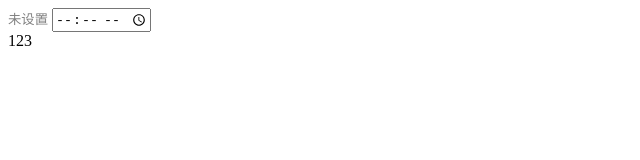
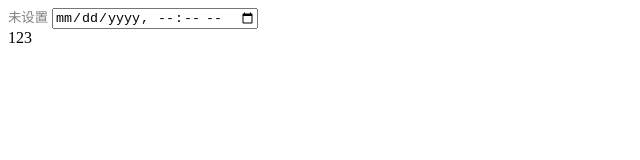
Before and after one commit to Ellen0604/demo, a plain HTML site: page index.html in a window 1280 px wide. Shown: the whole page, without its empty margins (0-640 px from the left). Drawn offline with Linux system fonts and the light colour scheme.

Commit message:
Update index.html

```diff
--- a/index.html
+++ b/index.html
@@ -28,7 +28,7 @@
 		  <option value="22">22</option>
 		  <option value="24">24</option>
 		</select>
-		<input type="time">
+		<input type="datetime-local">
 		<div>123</div>
 
 	</body>
```
